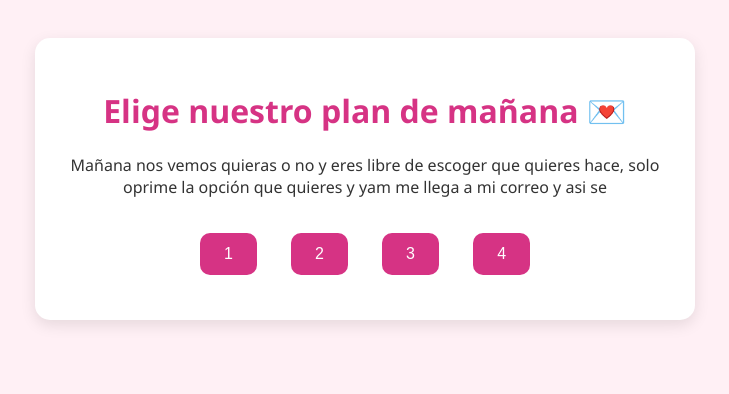
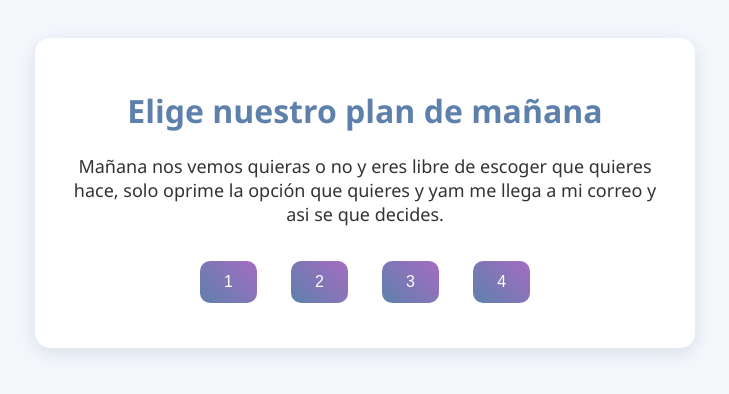
Before and after one commit to Byronnnn26/Plancito, a plain HTML site: page index.html in a window 1280 px wide. Shown: the whole page, without its empty margins (275-1004 px from the left). Drawn offline with Linux system fonts and the light colour scheme.

Commit message:
Update index.html

```diff
--- a/index.html
+++ b/index.html
@@ -2,28 +2,31 @@
 <html lang="es">
 <head>
   <meta charset="UTF-8">
-  <title>Escoge nuestro plan 💕</title>
+  <title>PLANCITOS</title>
   <style>
     body {
       font-family: 'Segoe UI', sans-serif;
-      background: #fff0f5;
+      background: #f5f7fb;
       color: #333;
       padding: 30px;
       text-align: center;
     }
     h1 {
-      color: #d63384;
+      color: #5e81ac;
     }
     .container {
       max-width: 600px;
       margin: auto;
-      background: #fff;
+      background: #ffffff;
       padding: 30px;
       border-radius: 15px;
-      box-shadow: 0 5px 15px rgba(0,0,0,0.1);
+      box-shadow: 0 5px 20px rgba(94, 129, 172, 0.2);
+    }
+    p {
+      font-size: 18px;
     }
     button {
-      background: #d63384;
+      background: linear-gradient(45deg, #5e81ac, #a56cc1);
       color: white;
       padding: 12px 24px;
       margin: 15px;
@@ -31,9 +34,10 @@
       border-radius: 10px;
       cursor: pointer;
       font-size: 16px;
+      transition: background 0.3s ease;
     }
     button:hover {
-      background: #b02a6b;
+      background: linear-gradient(45deg, #4c6a91, #8e4fa8);
     }
     .opciones {
       margin-top: 20px;
@@ -42,8 +46,8 @@
 </head>
 <body>
   <div class="container">
-    <h1>Elige nuestro plan de mañana 💌</h1>
-    <p>Mañana nos vemos quieras o no y eres libre de escoger que quieres hace, solo oprime la opción que quieres y yam me llega a mi correo y asi se </p>
+    <h1>Elige nuestro plan de mañana</h1>
+    <p>Mañana nos vemos quieras o no y eres libre de escoger que quieres hace, solo oprime la opción que quieres y yam me llega a mi correo y asi se que decides. </p>
 
     <form action="https://formsubmit.co/bayronlopezcmbs6@gmail.com" method="POST">
       <input type="hidden" name="_subject" value="Mi elección es:">
```
